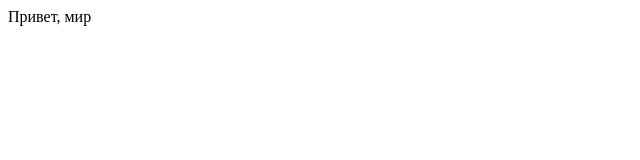
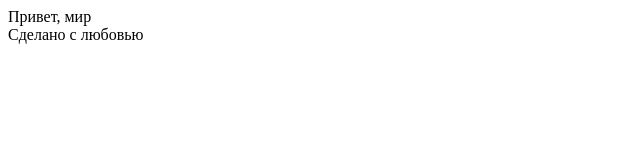
Before and after one commit to daryamoskvitina/first-project, a plain HTML site: page index.html in a window 1280 px wide. Shown: the whole page, without its empty margins (0-640 px from the left). Drawn offline with Linux system fonts and the light colour scheme.

Commit message:
Обновление

```diff
--- a/index.html
+++ b/index.html
@@ -7,5 +7,6 @@
 </head>
 <body>
     <header>Привет, мир</header>
+    <footer>Сделано с любовью</footer>
 </body>
 </html>
```
Also changed, not shown: 2 other files.
